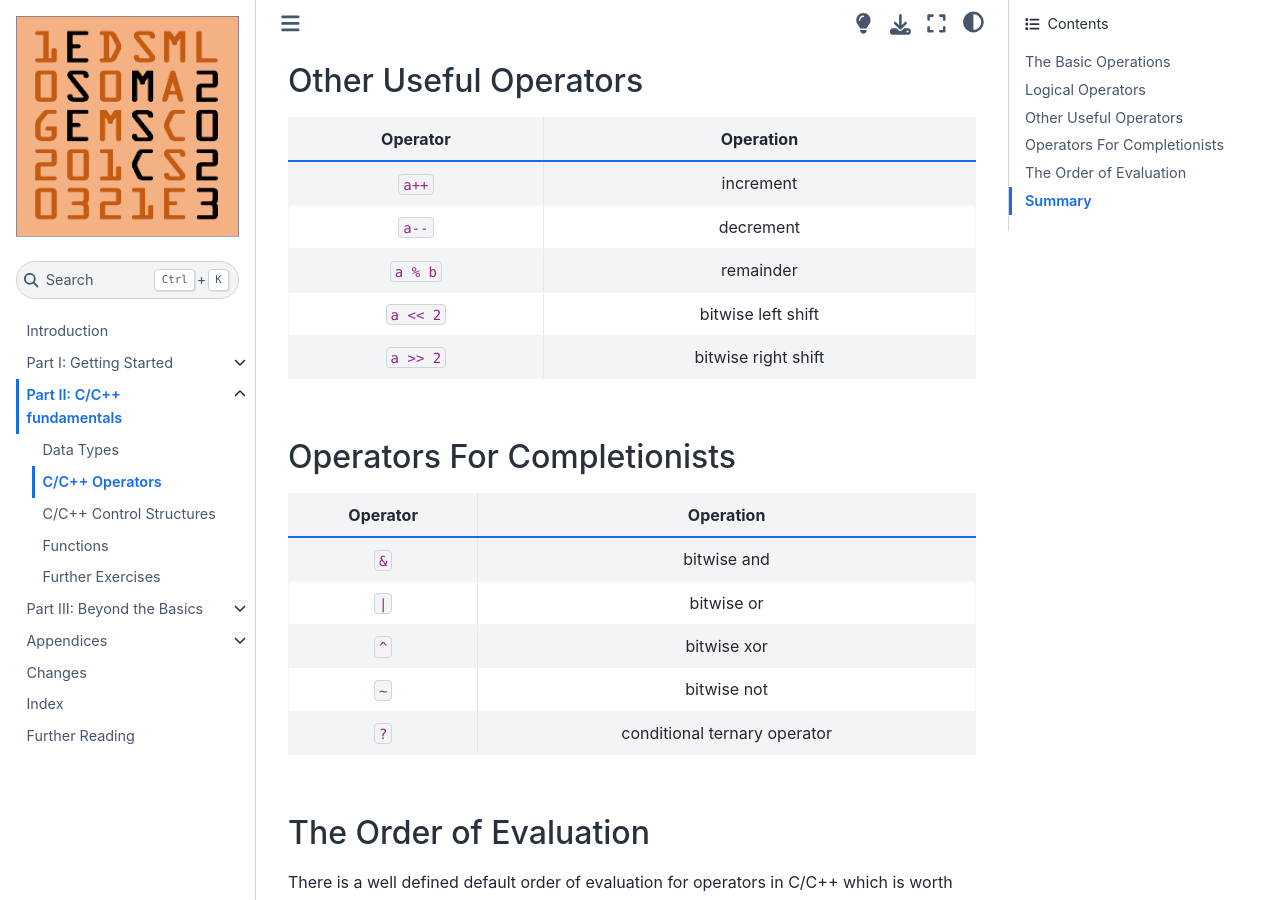
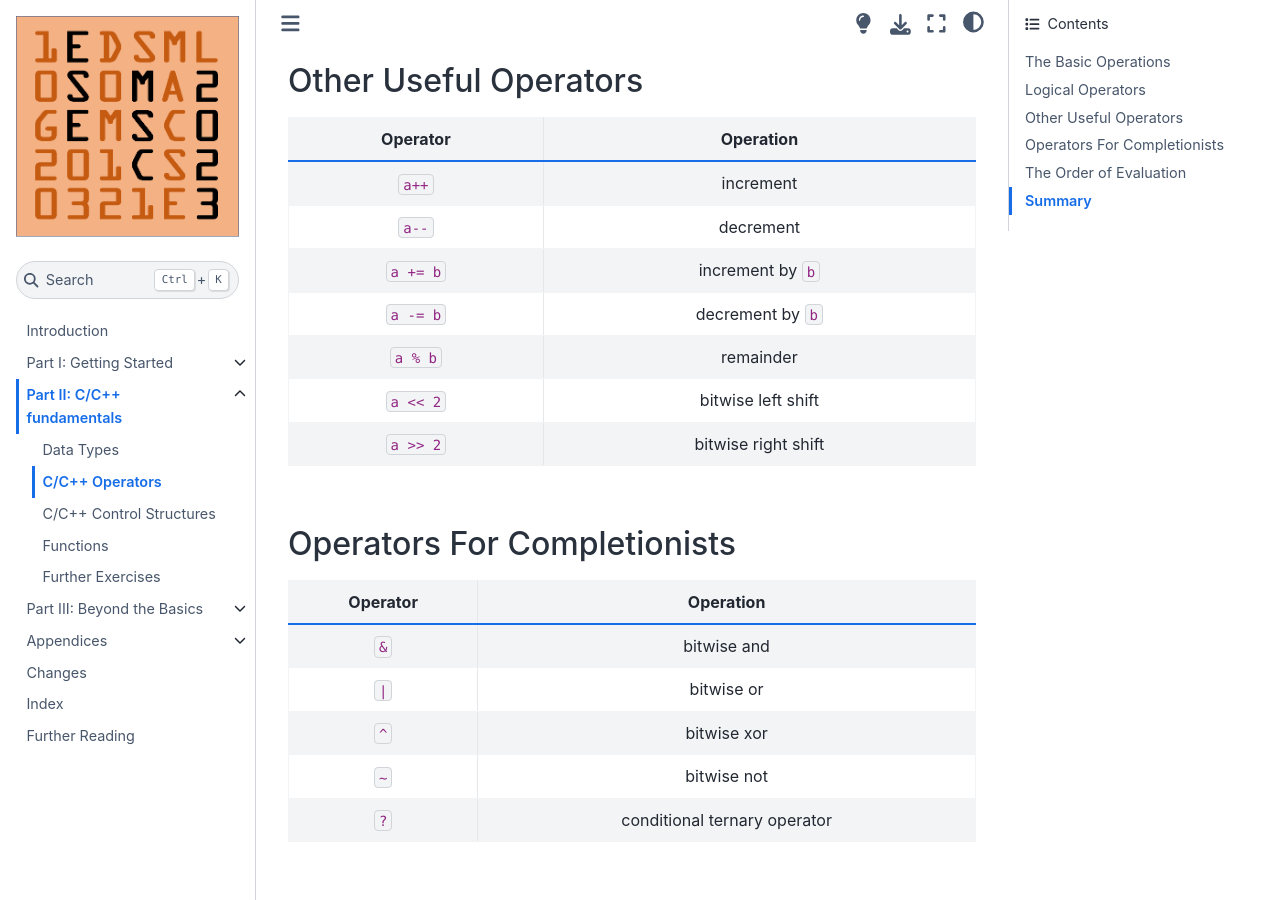
Before and after one commit to ese-msc/c-primer, a Jupyter Book: the page built from part_two/02_operators.md, in a window 1280 px wide and 900 px high, scrolled down 1255 px. Built offline with Jupyter Book 1.0.4 settings and Sphinx 7.4.7 and the Sphinx Book theme 1.1.4, drawn with Linux system fonts in a browser that asks for light colours.

Commit message:
Add some more operators

```diff
--- a/part_two/02_operators.md
+++ b/part_two/02_operators.md
@@ -46,6 +46,8 @@ In C++ these functions return a `bool` data type which can be equal to `true` or
 |:------:|:---------:|
 | `a++`  | increment |
 | `a--`  | decrement |
+| `a += b`  | increment by `b`|
+| `a -= b`  | decrement by `b`|
 | `a % b`  | remainder |
 | `a << 2`  | bitwise left shift |
 | `a >> 2`  | bitwise right shift |
```
